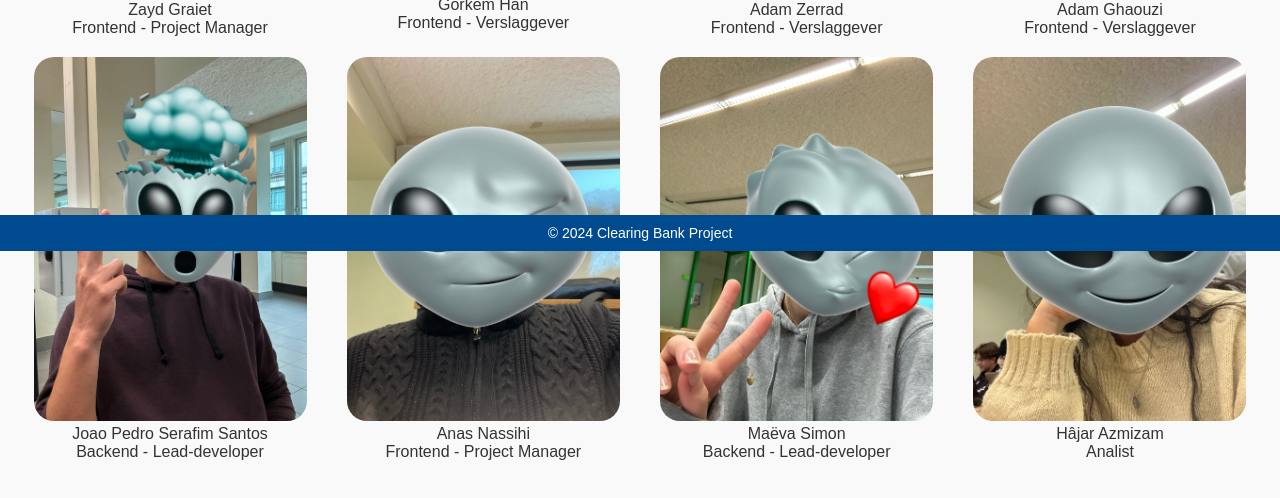
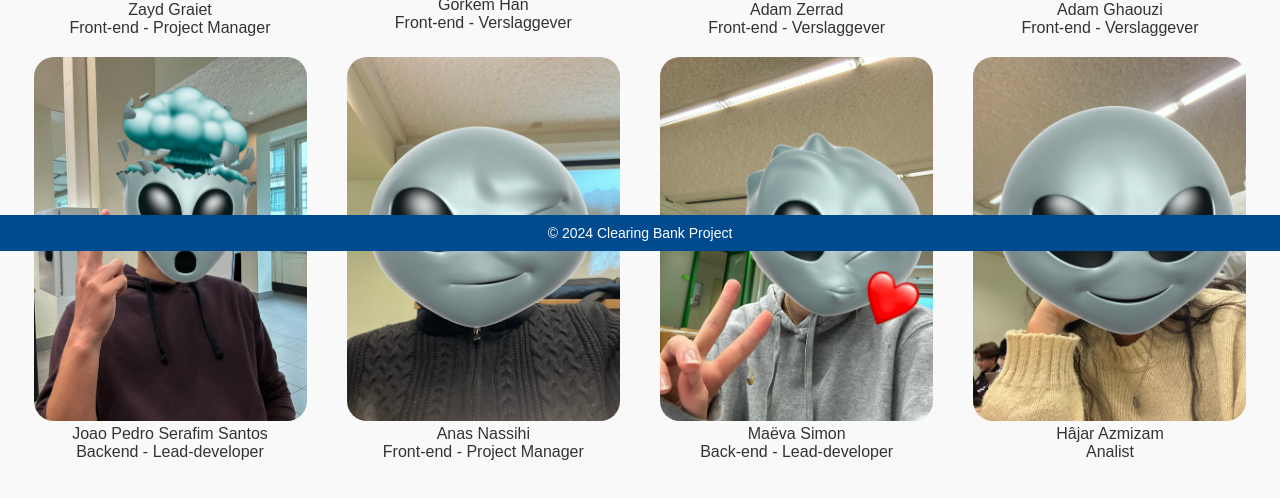
Before and after one commit to AnasNassihi/PingFin, a plain HTML site: page html/dashboard.html in a window 1280 px wide. Shown: the part 549-1047 px from the top of the page. Drawn offline with Linux system fonts and the light colour scheme.

Commit message:
taalfouten 2

```diff
--- a/html/dashboard.html
+++ b/html/dashboard.html
@@ -23,24 +23,24 @@
 		</div>
 
 		<ul class="foto">
-			<li class="foto-groep"> <img src="../img/RenderedImage.jpg" alt="img">Zayd Graiet<p>Frontend - Project
+			<li class="foto-groep"> <img src="../img/RenderedImage.jpg" alt="img">Zayd Graiet<p>Front-end - Project
 					Manager</p>
 			</li>
-			<li class="foto-groep"> <img src="../img/IMG_Gorkem.png" alt="img">Görkem Han <p>Frontend - Verslaggever
+			<li class="foto-groep"> <img src="../img/IMG_Gorkem.png" alt="img">Görkem Han <p>Front-end - Verslaggever
 				</p>
 			</li>
-			<li class="foto-groep"><img src="../img/IMG_Zerrad.jpg" alt="img"> Adam Zerrad <p>Frontend - Verslaggever
+			<li class="foto-groep"><img src="../img/IMG_Zerrad.jpg" alt="img"> Adam Zerrad <p>Front-end - Verslaggever
 				</p>
 			</li>
-			<li class="foto-groep"> <img src="../img/IMG_Adam.jpg" alt="img">Adam Ghaouzi <p>Frontend - Verslaggever</p>
+			<li class="foto-groep"> <img src="../img/IMG_Adam.jpg" alt="img">Adam Ghaouzi <p>Front-end - Verslaggever</p>
 			</li>
 			<li class="foto-groep"> <img src="../img/IMG_Pedro.jpg" alt="img">Joao Pedro Serafim Santos <p>Backend -
 					Lead-developer</p>
 			</li>
-			<li class="foto-groep"> <img src="../img/IMG_Anas.jpg" alt="img">Anas Nassihi <p>Frontend - Project Manager
+			<li class="foto-groep"> <img src="../img/IMG_Anas.jpg" alt="img">Anas Nassihi <p>Front-end - Project Manager
 				</p>
 			</li>
-			<li class="foto-groep"><img src="../img/IMG_maeva.jpg" alt="img"> Maëva Simon <p>Backend - Lead-developer
+			<li class="foto-groep"><img src="../img/IMG_maeva.jpg" alt="img"> Maëva Simon <p>Back-end - Lead-developer
 				</p>
 			</li>
 			<li class="foto-groep"><img src="../img/IMG_Hajar.jpg" alt="img"> Hâjar Azmizam <p>Analist</p>
```
